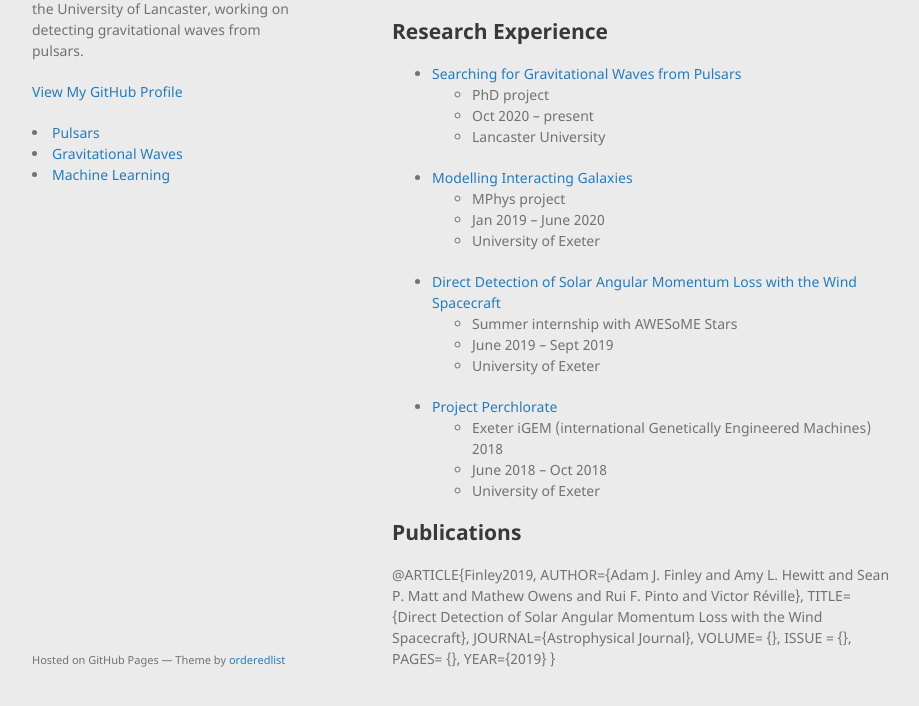
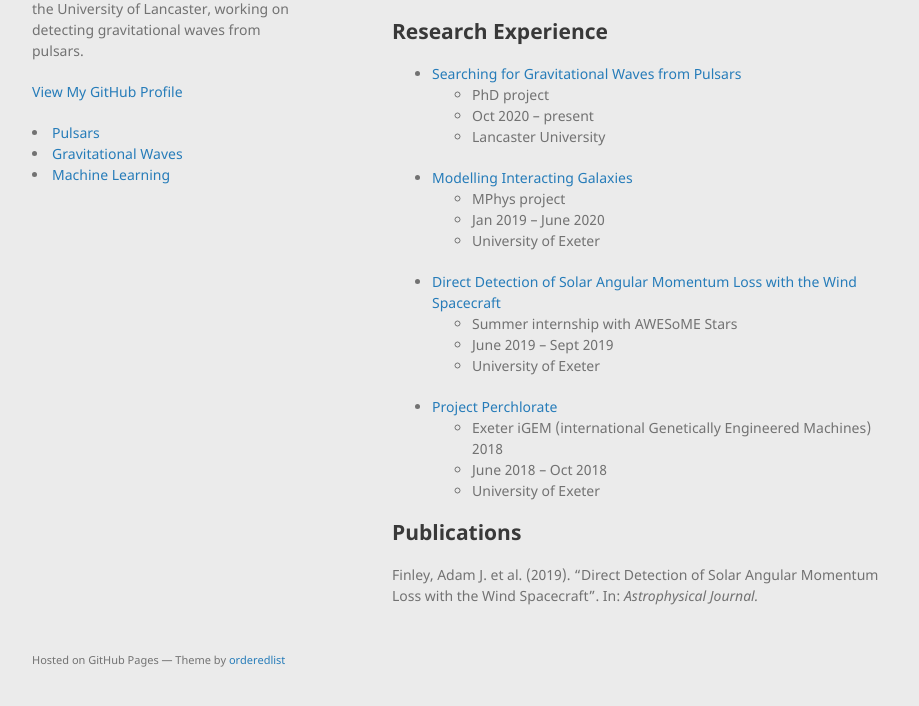
Before and after one commit to alhewitt/alhewitt.github.io, a Jekyll site: the page built from index.md, in a window 1280 px wide and 1078 px high. Shown: the part 339-1045 px from the top of the window, without its empty margins (178-1097 px from the left). Built offline with Jekyll 4.4.1, drawn with Linux system fonts in a browser that asks for light colours; our own code applies the rules of GitHub Pages for plain Markdown files.

Commit message:
Update index.md

```diff
--- a/index.md
+++ b/index.md
@@ -33,12 +33,4 @@ I am an Astrophysics PhD student at the University of Lancaster. My work involve
 
 ## Publications
 
-@ARTICLE{Finley2019,
-AUTHOR={Adam J. Finley and Amy L. Hewitt and Sean P. Matt and Mathew Owens and Rui F. Pinto and Victor Réville},
-TITLE={Direct Detection of Solar Angular Momentum Loss with the Wind Spacecraft},
-JOURNAL={Astrophysical Journal},
-VOLUME= {},
-ISSUE = {},
-PAGES= {},
-YEAR={2019}
-}
+Finley, Adam J. et al. (2019). “Direct Detection of Solar Angular Momentum Loss with the Wind Spacecraft”. In: *Astrophysical Journal.*
```
